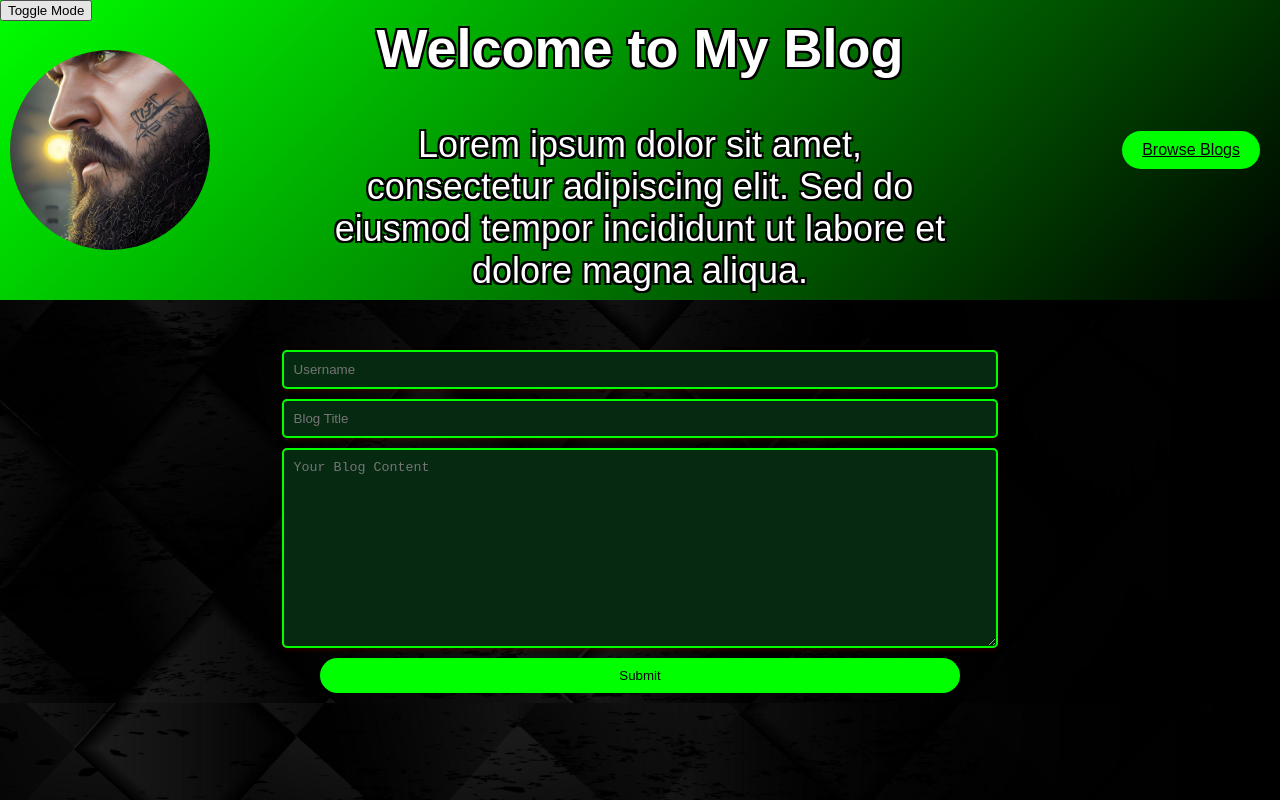
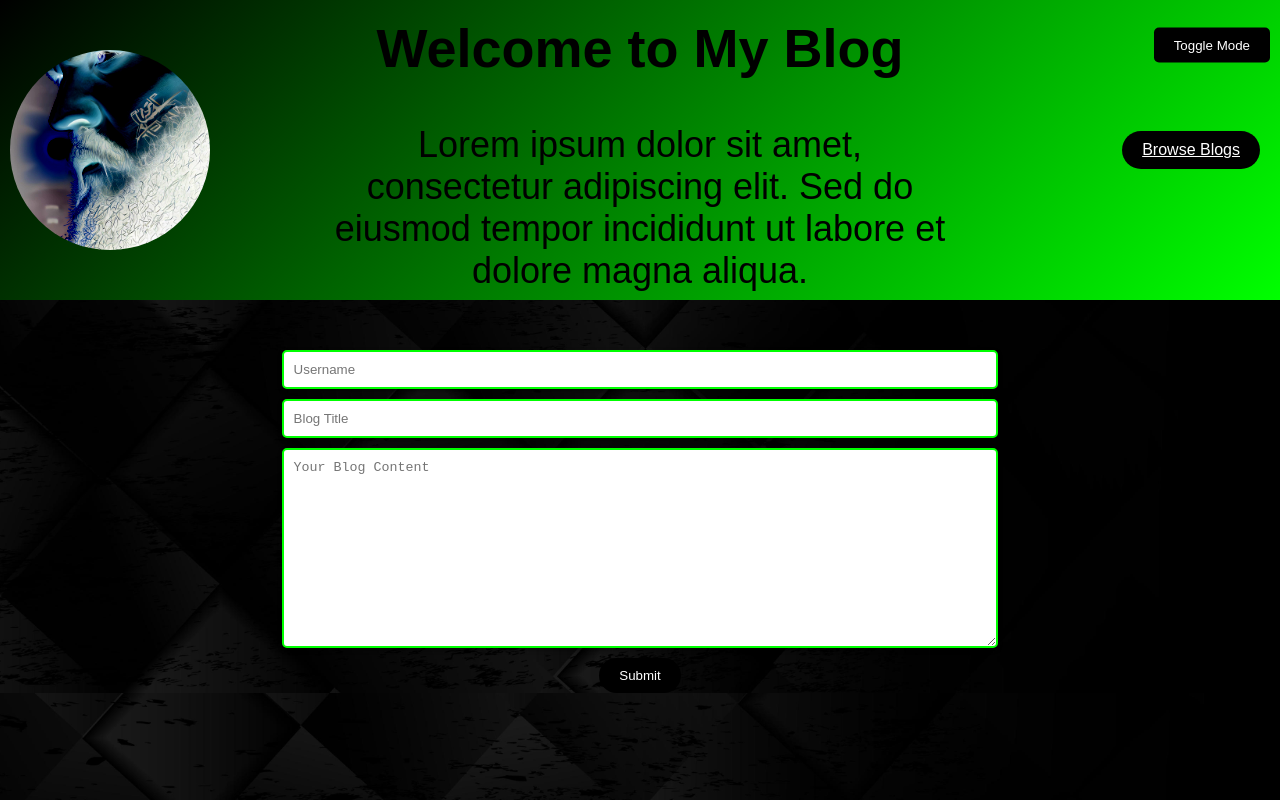
Before and after one commit to SirMikeD/Mikeit, a plain HTML site: page index.html in a window 1280 px wide. Both pictures are taken after a click on the button "Toggle Mode". Drawn offline with Linux system fonts and the light colour scheme.

Commit message:
replaced some objects, formated some area and attempted to get a better light mode

```diff
--- a/Assets/css/blog.css
+++ b/Assets/css/blog.css
@@ -25,17 +25,16 @@ body {
   object-fit: cover;
 }
 
-.submitted-blogs {
-  position: absolute;
-  bottom: 10px; /* Adjust positioning as needed */
-  left: 50%;
-  transform: translateX(-50%);
-  text-align: center;
-}
 
 .submitted-blogs h2 {
   font-family: Arial, sans-serif; /* Change font family */
   font-size: 43px;
+  position: absolute;
+  top: 20%;
+  left: 50%;
+  transform: translate(-50%, -50%);
+  text-align: center;
+  font-size: 36px;
   color: #00ff00; /* Change text color to green */
   text-shadow:
       -1px -1px 0 #000,
@@ -46,6 +45,19 @@ body {
       2px -2px 0 #000,
       -2px  2px 0 #000,
       2px  2px 0 #000;
+}
+
+#toggleBtn {
+  position: absolute;
+  top: 15%;
+  right: 10px;
+  transform: translateY(-50%);
+  padding: 10px 20px;
+  background: #00ff00; /* Green background */
+  color: #000;
+  border: none;
+  border-radius: 5px;
+  cursor: pointer;
 }
 
 .say-your-mind {
@@ -90,3 +102,38 @@ body {
   font-size: 14px;
   color: #ccc;
 }
+
+.light-mode body {
+  background-image: none; /* Remove background image */
+  background-color: #fff; /* Set background color to white */
+  color: #000; /* Set text color to black */
+}
+
+.light-mode .header {
+  background: linear-gradient(135deg, #000, #00ff00); /* Black to green gradient */
+}
+
+.light-mode .submitted-blogs h2 {
+  color: #000; /* Change text color to black */
+  text-shadow: none; /* Remove text shadow */
+}
+
+.light-mode #toggleBtn,
+.light-mode .say-your-mind {
+  background: #000; /* Black background */
+  color: #fff; /* White text color */
+}
+
+.light-mode .blog-post {
+  border: 1px solid #000; /* Black border */
+  background-color: #fff; /* White background */
+  box-shadow: 0 2px 4px rgba(0, 0, 0, 0.4); /* Darker shadow */
+}
+
+.light-mode .blog-post h3 {
+  color: #000; /* Black text color */
+}
+
+.light-mode .blog-post p {
+  color: #666; /* Dark gray text color */
+}
--- a/Assets/css/styles.css
+++ b/Assets/css/styles.css
@@ -1,15 +1,17 @@
+/* Default dark mode styles */
 body {
   margin: 0;
   padding: 0;
   font-family: Arial, sans-serif;
-  background-image: url('../images/TopBg.jpg'); /* Add background image */
+  background-image: url('../images/TopBg.jpg');
   background-size: cover;
   background-position: center;
+  color: #fff;
 }
 
 .header {
   position: relative;
-  height: 300px; /* Increase header height */
+  height: 300px;
   background: linear-gradient(135deg, #00ff00, #000);
   overflow: hidden;
 }
@@ -30,78 +32,121 @@ body {
   top: 50%;
   left: 50%;
   transform: translate(-50%, -50%);
-  text-align: center; /* Center align the content */
+  text-align: center;
   font-size: 36px;
-  color: #fff;
-  text-shadow:
-    -1px -1px 0 #000,
-    1px -1px 0 #000,
-    -1px  1px 0 #000,
-    1px  1px 0 #000,
-    -2px -2px 0 #000,
-    2px -2px 0 #000,
-    -2px  2px 0 #000,
-    2px  2px 0 #000;
+  text-shadow: -1px -1px 0 #000, 1px -1px 0 #000, -1px 1px 0 #000, 1px 1px 0 #000, -2px -2px 0 #000, 2px -2px 0 #000, -2px 2px 0 #000, 2px 2px 0 #000;
+}
+
+#toggleBtn {
+  position: absolute;
+  top: 15%;
+  right: 10px;
+  transform: translateY(-50%);
+  padding: 10px 20px;
+  background: #00ff00; /* Green background */
+  color: #000;
+  border: none;
+  border-radius: 5px;
+  cursor: pointer;
 }
 
 .browse {
   position: absolute;
   top: 50%;
-  right: 20px; /* Adjust as needed */
+  right: 20px;
   transform: translateY(-50%);
+  padding: 10px 20px;
+  color: #000;
+  border: none;
+  border-radius: 20px;
+  cursor: pointer;
+}
+
+.browse {
+  background: #00ff00;
+}
+
+#submitBtn {
+  display: block; /* Change display to block to make it a block-level element */
+  margin: 10px auto 0; /* Adjust top margin to create space between the form box and the button */
   padding: 10px 20px;
   background: #00ff00;
   color: #000;
   border: none;
-  border-radius: 20px; /* Make the button rounded */
+  border-radius: 20px;
   cursor: pointer;
+  width: fit-content; /* Set width to fit its content */
 }
 
-.browse:hover {
-  background: #009900; /* Change button background color on hover */
+.browse:hover,
+#submitBtn:hover {
+  background: #009900;
 }
 
 .form-section {
-  margin-top: 50px; /* Adjust margin-top as needed */
+  margin-top: 50px;
 }
 
-/* Additional style for the form elements */
 #username,
 #blogTitle,
 #blogContent {
   display: block;
   width: 56%;
   padding: 10px;
-  margin: 10px auto; /* Adjust between form elements */
-  color: rgb(255, 255, 255); /* Set text color */
-  background-color: rgb(6, 41, 17);
+  margin: 10px auto;
+  color: #000;
+  background-color: #fff;
   border-radius: 5px;
   border: 2px solid #00ff00;
   box-sizing: border-box;
-  box-shadow: 0 2px 4px rgba(110, 2, 2, 0.4); /* Darker shadow */
+  box-shadow: 0 2px 4px rgba(0, 0, 0, 0.4);
 }
 
 #blogContent {
   height: 200px;
 }
 
-#submitBtn {
-  display: block;
-  margin: 10px auto; /* Adjust margin for the submit button */
-  background: #00ff00;
-  color: #000;
-  border: none;
-  border-radius: 20px;
-  cursor: pointer;
-  padding: 10px 20px;
-  width: 50%;
+/* Light mode styles */
+.light-mode body {
+  background-image: none;
 }
 
-#submitBtn:hover {
-  background: #009900;
+.light-mode .header {
+  background: linear-gradient(135deg, #000, #00ff00); /* Black to green gradient */
 }
 
-body.dark-mode {
-  background-color: #222; /* Dark background color */
-  color: #fff; /* Light text color */
+.light-mode .meno {
+  filter: brightness(1.8) invert(1); /* Invert image colors */
 }
+
+.light-mode .intro {
+  color: #000; /* Set text color to black */
+  text-shadow: none; /* Remove text shadow */
+}
+
+.light-mode #toggleBtn {
+  background: #000; /* Black background */
+  color: #fff; /* White text color */
+}
+
+.light-mode .browse {
+  background: #000; /* Black background */
+  color: #fff; /* White text color */
+}
+
+.light-mode .blog-form input,
+.light-mode .blog-form textarea {
+  background-color: #fff; /* White background */
+  color: #000; /* Set text color to black */
+  border-color: #000; /* Set border color to black */
+}
+
+.light-mode #submitBtn {
+  background: #000; /* Black background */
+  color: #fff; /* White text color */
+}
+
+.light-mode #submitBtn:hover,
+.light-mode .browse:hover {
+  background: #333; /* Darker background on hover */
+}
--- a/Assets/js/logic.js
+++ b/Assets/js/logic.js
@@ -36,11 +36,13 @@ document.addEventListener('DOMContentLoaded', function() {
         });
     }
 
-    // Toggle light mode/dark mode
-    const toggleModeBtn = document.getElementById('toggleModeBtn');
-    if (toggleModeBtn) {
-        toggleModeBtn.addEventListener('click', function() {
-            document.body.classList.toggle('dark-mode'); // Toggle the 'dark-mode' class on the body
+    const toggleBtn = document.getElementById('toggleBtn');
+
+    if (toggleBtn) {
+        toggleBtn.addEventListener('click', function() {
+            const body = document.body;
+            body.classList.toggle('light-mode'); // Toggle light mode class
+            body.classList.toggle('dark-mode'); // Toggle dark mode class
         });
     }
 });
--- a/index.html
+++ b/index.html
@@ -13,8 +13,8 @@
             <h1>Welcome to My Blog</h1>
             <p>Lorem ipsum dolor sit amet, consectetur adipiscing elit. Sed do eiusmod tempor incididunt ut labore et dolore magna aliqua.</p>
         </section>
-        <button id="toggleModeBtn">Toggle Mode</button> <!-- Add toggle mode button -->
-        <a href="blog.html" class="browse">Browse Blogs</a> <!-- Change button to a link to blog.html -->
+        <button id="toggleBtn">Toggle Mode</button> <!-- Add toggle mode button -->
+        <a href="blog.html" class="browse">Browse Blogs</a>
     </header>
     <main class="main">
         <section class="form-section">
```
Also changed, not shown: Assets/js/blog.js (+11 -0 lines), blog.html (+1 -0 lines).
